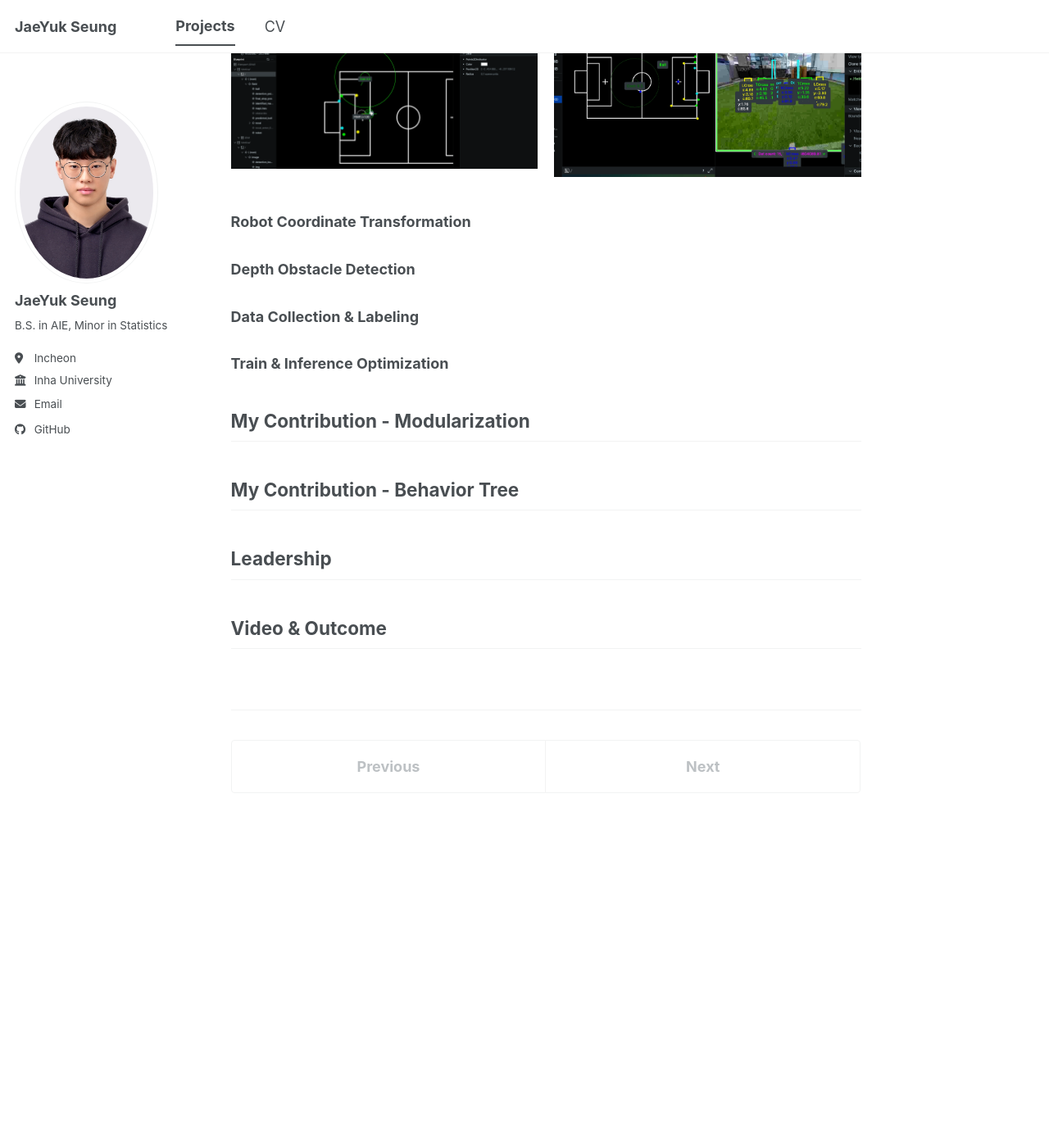
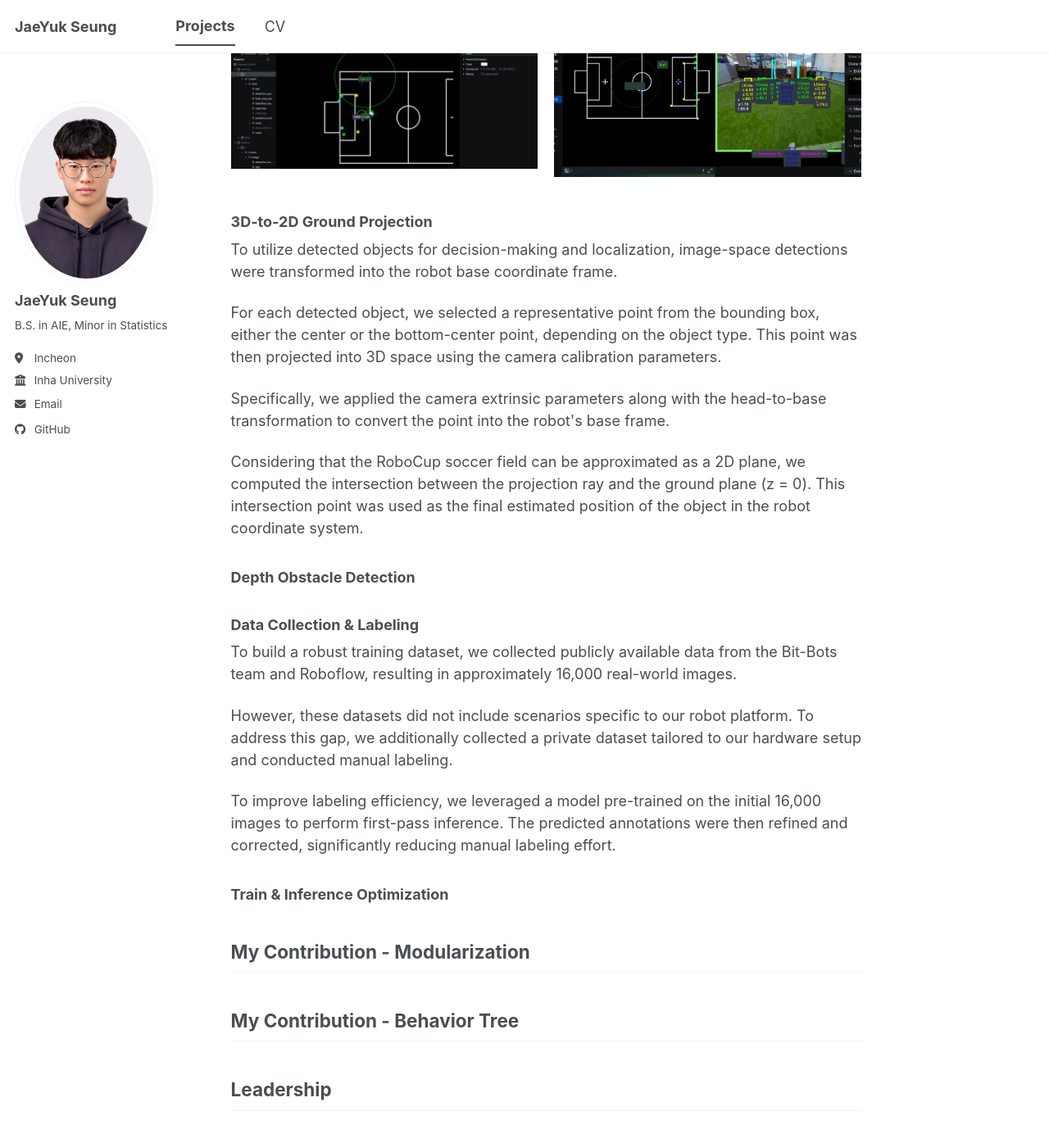
Before and after one commit to JaeWook-S/JaeWook-S.github.io, a Jekyll site: the page built from _projects/projects-1.html, in a window 1280 px wide and 1400 px high, scrolled down 2710 px. Shown: the top 1395 px of the window at 82% size. Built offline with Jekyll 4.4.1, drawn with Linux system fonts in a browser that asks for light colours; before the commit the page ends 3840 px from its top, so only the background shows below that.

Commit message:
add: project1 data collection& labeling

```diff
--- a/_projects/projects-1.html
+++ b/_projects/projects-1.html
@@ -90,13 +90,26 @@ Below, I describe the detailed technical approaches and preparation process for
 
 </div>
 
-<!-- 로봇 좌표계 변환 -->
-<h3>Robot Coordinate Transformation</h3>
+<!-- 2. 로봇 좌표계 변환 -->
+<h3>3D-to-2D Ground Projection</h3>
 
+<p>To utilize detected objects for decision-making and localization, image-space detections were transformed into the robot base coordinate frame.</p>
+<p>For each detected object, we selected a representative point from the bounding box, either the center or the bottom-center point, depending on the object type. This point was then projected into 3D space using the camera calibration parameters.</p>
+<p>Specifically, we applied the camera extrinsic parameters along with the head-to-base transformation to convert the point into the robot's base frame.</p>
+<p>Considering that the RoboCup soccer field can be approximated as a 2D plane, we computed the intersection between the projection ray and the ground plane (z = 0). This intersection point was used as the final estimated position of the object in the robot coordinate system.</p>
+
+<!-- 3. Depth 처리 -->
 <h3>Depth Obstacle Detection</h3>
 
+
+<!-- 4. 데이터 수집 및 라벨링 -->
 <h3>Data Collection & Labeling</h3>
 
+<p>To build a robust training dataset, we collected publicly available data from the Bit-Bots team and Roboflow, resulting in approximately 16,000 real-world images.</p>
+<p>However, these datasets did not include scenarios specific to our robot platform. To address this gap, we additionally collected a private dataset tailored to our hardware setup and conducted manual labeling.</p>
+<p>To improve labeling efficiency, we leveraged a model pre-trained on the initial 16,000 images to perform first-pass inference. The predicted annotations were then refined and corrected, significantly reducing manual labeling effort.</p>
+
+<!-- 5. 학습 및 최적화 -->
 <h3>Train & Inference Optimization</h3>
 
 
```
